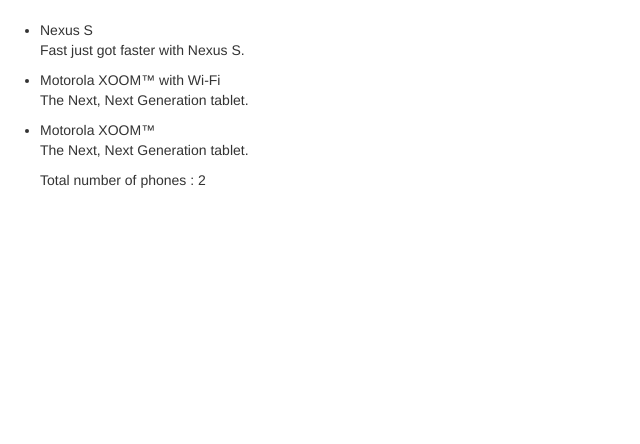
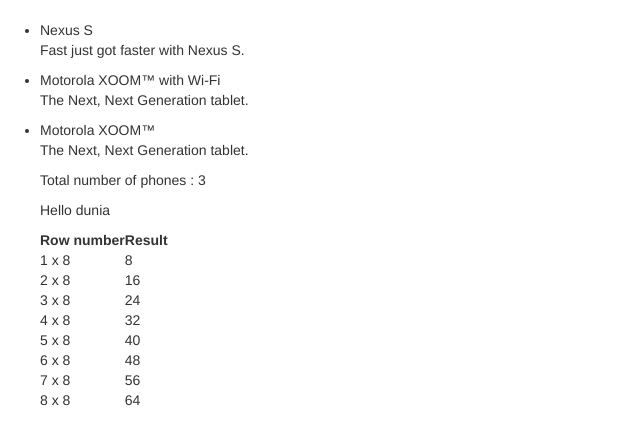
Before and after one commit to ramadhaniabidin/Learn-Angular, a website: page app/index.html in a window 1280 px wide. Shown: the whole page, without its empty margins (0-640 px from the left). Drawn offline with nearby package versions, Linux system fonts and the light colour scheme.

Commit message:
update app.js, app.spec.js, and index.html

```diff
--- a/app/app.js
+++ b/app/app.js
@@ -19,4 +19,6 @@
             snippet: 'The Next, Next Generation tablet.'
         }
     ]
+
+    $scope.name = "dunia";
 })
--- a/app/index.html
+++ b/app/index.html
@@ -14,6 +14,17 @@
         <span>{{phone.name}}</span>
         <p>{{phone.snippet}}</p>
       </li>
-    <p>Total number of phones : 2</p>
+    <p>Total number of phones : {{phones.length}}</p>
+    <p>Hello {{name}}</p>
   </body>
+  <table>
+    <tr>
+      <th>Row number</th>
+      <th>Result</th>
+    </tr>
+    <tr ng-repeat="i in [0, 1, 2, 3, 4, 5, 6, 7]">
+      <td>{{i+1}} x 8</td>
+      <td>{{(i + 1)*8}}</td>
+    </tr>
+  </table>
 </html>
```
Also changed, not shown: app/app.spec.js (+1 -0 lines).
